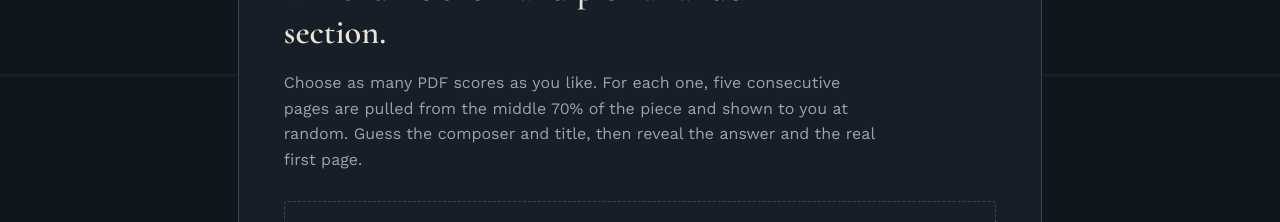
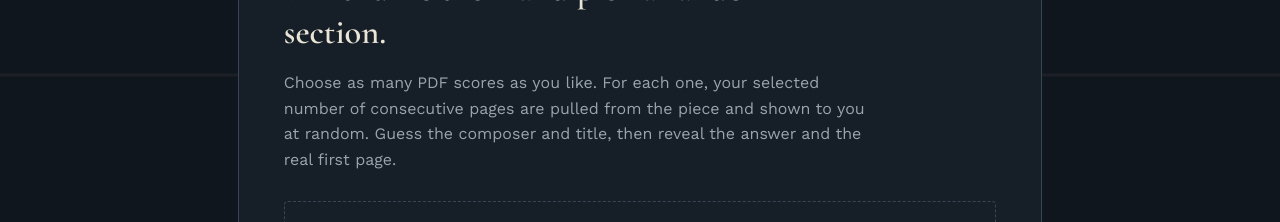
Before and after one commit to tiredmusicmajor/Score-Identification-Randomizer, a plain HTML site: page index.html in a window 1280 px wide. Shown: the part 245-467 px from the top of the page. Drawn offline with nearby package versions, Linux system fonts and the light colour scheme; a script that the page names is missing.

Commit message:
Update index.html

```diff
--- a/index.html
+++ b/index.html
@@ -40,8 +40,8 @@
   <section id="screen-upload" class="screen active">
     <div class="intro-card">
       <h2>Upload a stack of scores. The program will shuffle them and pick a random section.</h2>
-      <p class="lede">Choose as many PDF scores as you like. For each one, five consecutive pages are pulled from the
-      middle 70% of the piece and shown to you at random. Guess the composer
+      <p class="lede">Choose as many PDF scores as you like. For each one, your selected number of consecutive pages are pulled from the
+     piece and shown to you at random. Guess the composer
       and title, then reveal the answer and the real first page.</p>
 
       <label id="dropzone" for="file-input" class="dropzone">
```
